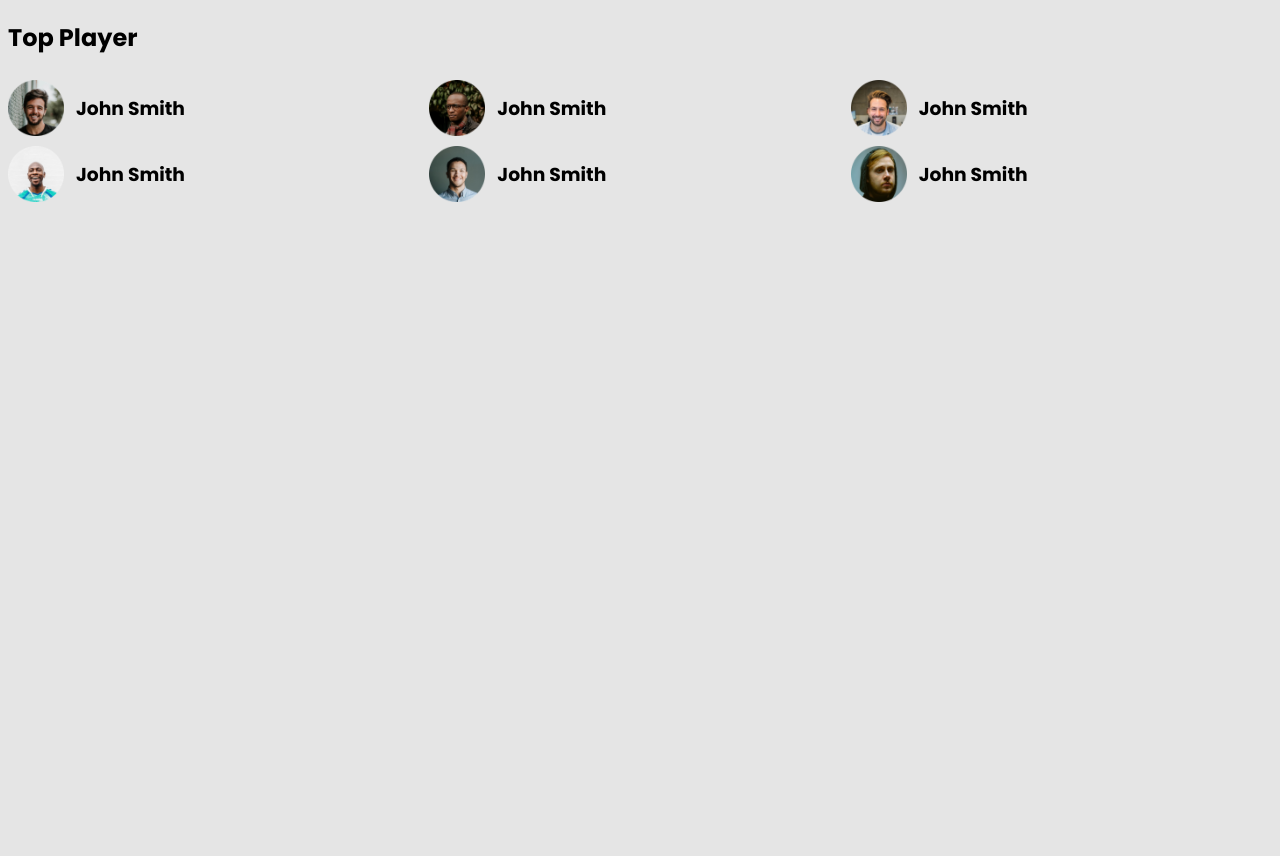
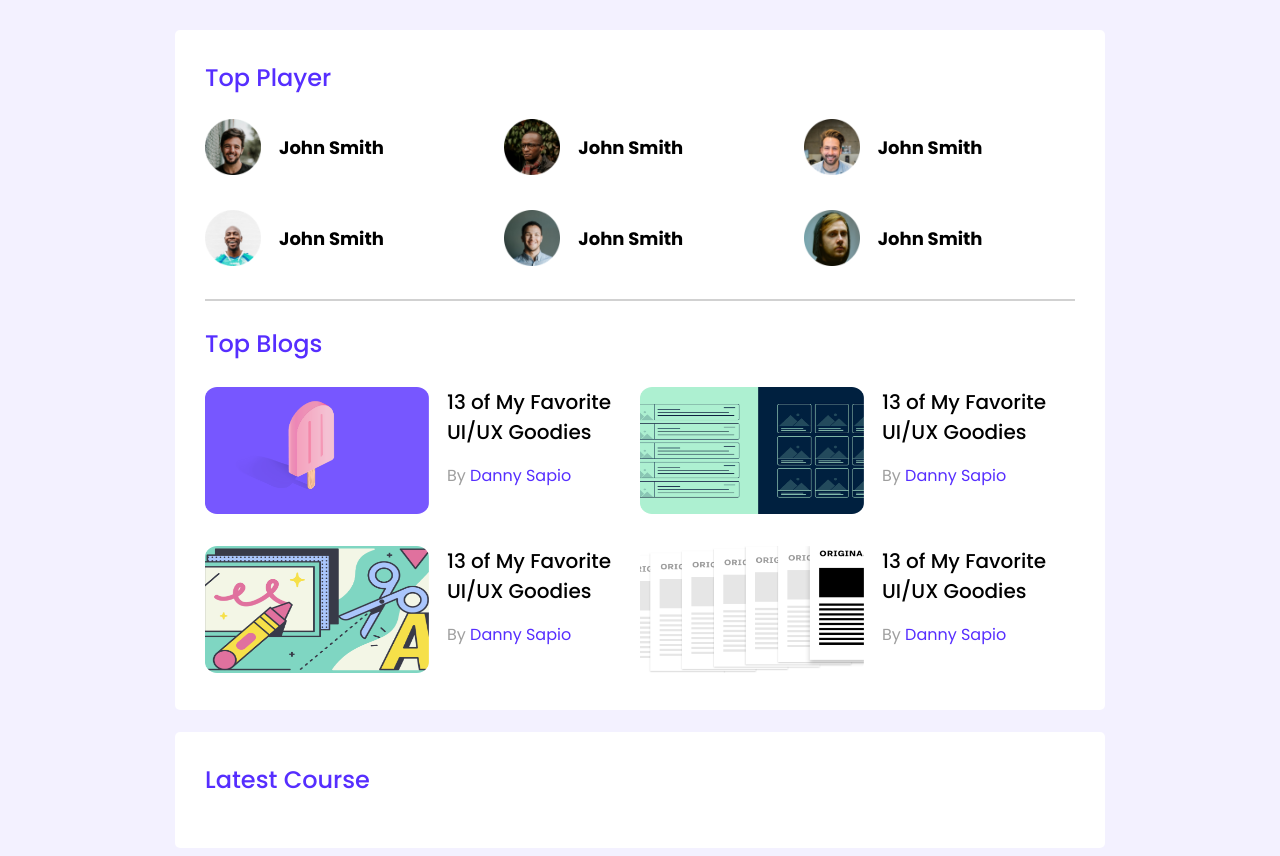
Before and after one commit to mehedinur/reset-leaderBoard, a plain HTML site: page index.html in a window 1280 px wide. Before the commit the page ends 800 px from the top, so only its background shows below. Drawn offline with Linux system fonts and the light colour scheme.

Commit message:
second commit

```diff
--- a/index.html
+++ b/index.html
@@ -18,36 +18,86 @@
     <!-- header part end -->
     <main>
         <!-- top players and top blogs -->
-        <section>
-            <div class="top-players">
-                <h2>Top Player</h2>
+        <section class="container">
+            <div class="top-players ">
+                <h2 class="section-title">Top Player</h2>
                 <div class="players">
                     <div class="player">
                         <img src="images/players/player-1.png" alt="" srcset="">
-                        <h3>John Smith</h3>
+                        <h3 class="player-name">John Smith</h3>
                     </div>
                     <div class="player">
                         <img src="images/players/player-2.png" alt="">
-                        <h3>John Smith</h3>
+                        <h3 class="player-name">John Smith</h3>
                     </div>
                     <div class="player">
                         <img src="images/players/player-3.png" alt="">
-                        <h3>John Smith</h3>
+                        <h3 class="player-name">John Smith</h3>
                     </div>
                     <div class="player">
                         <img src="images/players/player-4.png" alt="">
-                        <h3>John Smith</h3>
+                        <h3 class="player-name">John Smith</h3>
                     </div>
                     <div class="player">
                         <img src="images/players/player-5.png" alt="">
-                        <h3>John Smith</h3>
+                        <h3 class="player-name">John Smith</h3>
                     </div>
                     <div class="player">
                         <img src="images/players/player-6.png" alt="">
-                        <h3>John Smith</h3>
+                        <h3 class="player-name">John Smith</h3>
                     </div>
                 </div>
             </div>
+            <hr>
+
+            <!-- blogs part -->
+
+            <div class="top-blogs">
+                <h2 class="section-title">Top Blogs</h2>
+                <div class="blogs">
+                    <article class="blog">
+                        <div class="thumbnail">
+                            <img src="images/blogs/blog-1.png" alt="">
+                        </div>
+                        <div class="blog-info">
+                            <h4 class="blog-title">13 of My Favorite <br> UI/UX Goodies</h4>
+                            <p class="blog-author">By <a href="">Danny Sapio</a></p>
+                        </div>
+                    </article>
+                    <article class="blog">
+                        <div class="thumbnail">
+                            <img src="images/blogs/blog-2.png" alt="">
+                        </div>
+                        <div class="blog-info">
+                            <h4 class="blog-title">13 of My Favorite <br> UI/UX Goodies</h4>
+                            <p class="blog-author">By <a href="">Danny Sapio</a></p>
+                        </div>
+                    </article>
+                    <article class="blog">
+                        <div class="thumbnail">
+                            <img src="images/blogs/blog-3.png" alt="">
+                        </div>
+                        <div class="blog-info">
+                            <h4 class="blog-title">13 of My Favorite <br> UI/UX Goodies</h4>
+                            <p class="blog-author">By <a href="">Danny Sapio</a></p>
+                        </div>
+                    </article>
+                    <article class="blog">
+                        <div class="thumbnail">
+                            <img src="images/blogs/blog-4.png" alt="">
+                        </div>
+                        <div class="blog-info">
+                            <h4 class="blog-title">13 of My Favorite <br> UI/UX Goodies</h4>
+                            <p class="blog-author">By <a href="">Danny Sapio</a></p>
+                        </div>
+                    </article>
+                </div>
+            </div>
+        </section>
+        <!-- Latest course part -->
+        <section class="container">
+            <h2 class="section-title">Latest Course</h2>
+
         </section>
     </main>
 </body>
--- a/style.css
+++ b/style.css
@@ -1,25 +1,68 @@
 /* Fonts */
+
 @import url('https://fonts.googleapis.com/css2?family=Inter:wght@100;300;400;600;700;900&family=Lobster&family=Poppins:wght@100;200;300;400;500;600;700;800;900&family=Roboto:wght@100;300;400;500;700;900&display=swap');
 
 /* Common Styles */
 body {
-    background: #E5E5E5;
+    background: #F3F1FF;
     font-family: 'Poppins', sans-serif;
+}
+
+main {
+    display: flex;
+    flex-direction: column;
+    align-items: center;
+}
+
+.container {
+    background: #fff;
+    width: 870px;
+    padding: 30px;
+    margin-top: 22px;
+    border-radius: 5px;
+}
+
+hr {
+    border: 1px solid #D1D1D1;
+    margin-bottom: 25px;
+
 }
 
 /* top players style */
 
+.top-players {
+    margin-bottom: 29px;
+}
 
+.section-title {
+    height: 36px;
+
+    color: #562EFF;
+    left: 318px;
+    top: 163px;
+    margin-top: 0;
+    border-radius: nullpx;
+    font-size: 24px;
+    font-weight: 500;
+    line-height: 36px;
+    letter-spacing: 0em;
+    text-align: left;
+}
+
+.player-name {
+    font-size: 18px;
+}
 
 .players {
     display: grid;
     grid-template-columns: repeat(3, 1fr);
+    gap: 28px;
 }
 
 .player {
     display: flex;
     align-items: center;
-    gap: 12px;
+    gap: 18px;
 }
 
 .player img {
@@ -29,3 +72,48 @@ body {
     top: 239px;
     border-radius: 0px;
 }
+
+/* blogs part */
+
+
+.blogs {
+    display: grid;
+    grid-template-columns: repeat(2, 1fr);
+    row-gap: 25px;
+    margin-top: 25px;
+
+}
+
+.blog {
+    display: flex;
+}
+
+.blog img {
+    height: 127px;
+    width: 224px;
+    left: 287px;
+    top: 497px;
+    border-radius: 0px;
+}
+
+.blog-info {
+    margin-left: 18px;
+}
+
+.blog-info h4 {
+    font-family: Poppins;
+    font-size: 20px;
+    font-weight: 500;
+    margin: 0;
+    letter-spacing: 0em;
+    text-align: left;
+}
+
+.blog-author {
+    color: #9F9F9F;
+}
+
+.blog-info a {
+    color: #562EFF;
+    text-decoration: none;
+}
```
